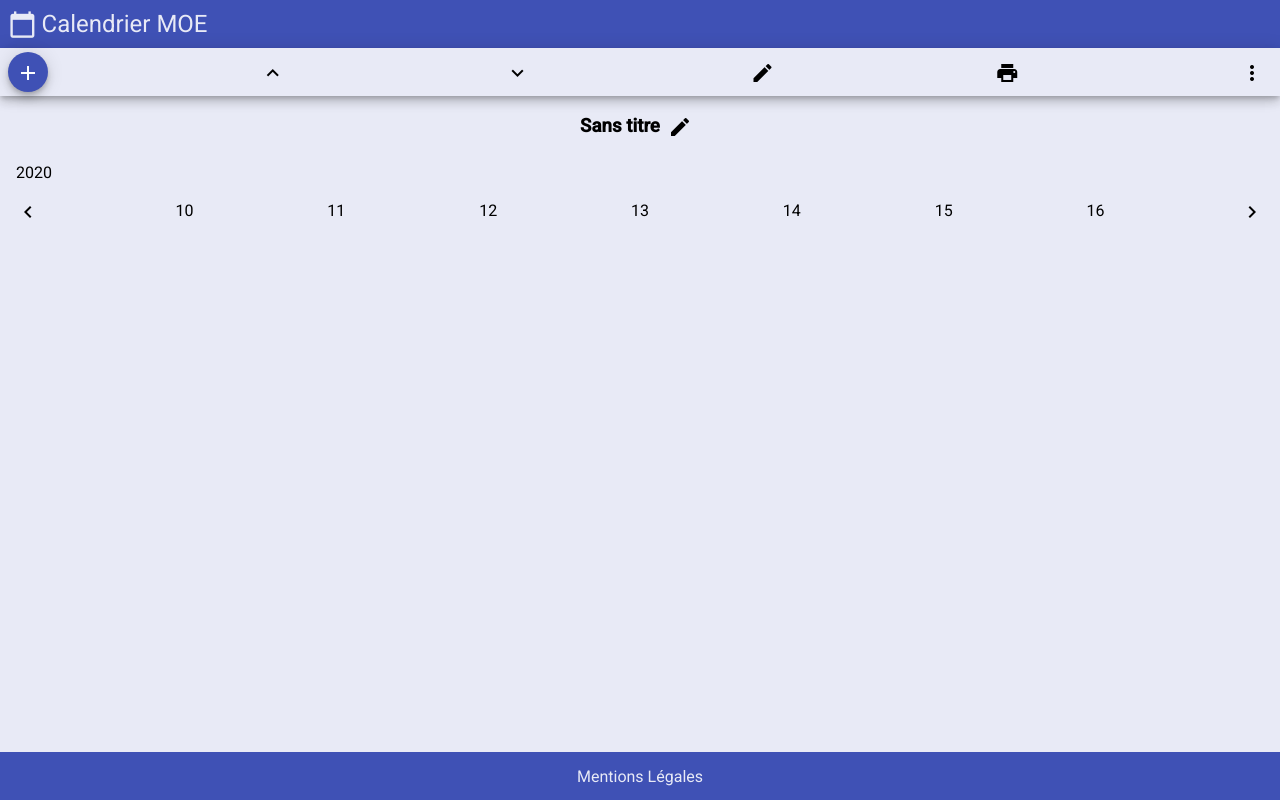
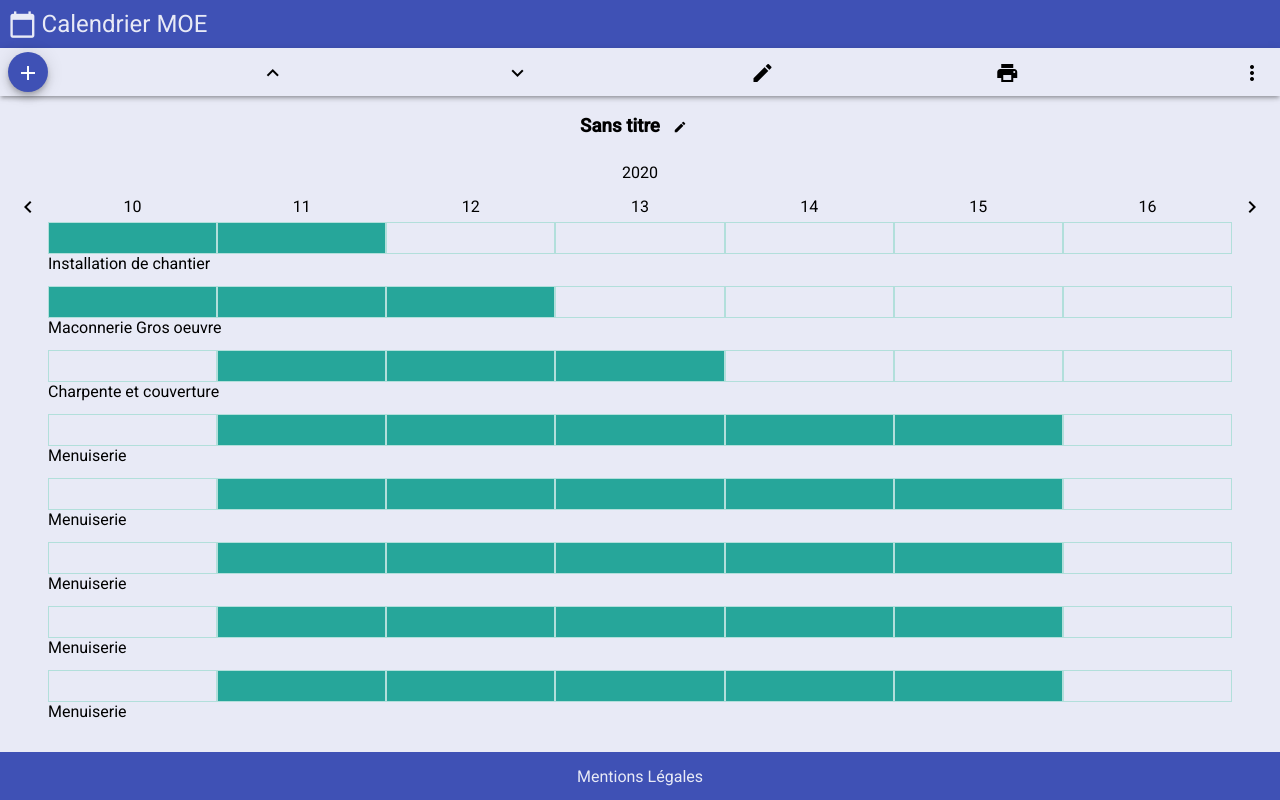
Before and after one commit to jlguenego/moe-calendar, an Angular app: page /planning in a window 1280 px wide. Built offline with nearby package versions, Linux system fonts and the light colour scheme.

Commit message:
show planning done

```diff
--- a/src/app/planning/planning.component.html
+++ b/src/app/planning/planning.component.html
@@ -1,5 +1,5 @@
 <main>
-  <section class="command mat-elevation-z6">
+  <section class="command mat-elevation-z3">
     <nav>
       <button mat-mini-fab color="primary" aria-label="up">
         <mat-icon>add</mat-icon>
@@ -24,25 +24,37 @@
   <section class="title">
     <h1>Sans titre</h1>
     <button mat-icon-button aria-label="up">
-      <mat-icon>edit</mat-icon>
+      <mat-icon [inline]="true">edit</mat-icon>
     </button>
   </section>
   <section class="content">
+    <div class="arrow">
+      <button mat-icon-button aria-label="previous">
+        <mat-icon>keyboard_arrow_left</mat-icon>
+      </button>
+    </div>
     <header>
       <section class="year">
         <span>2020</span>
       </section>
       <section class="week">
-        <button mat-icon-button aria-label="previous">
-          <mat-icon>keyboard_arrow_left</mat-icon>
-        </button>
         <span *ngFor="let weekNbr of [10, 11, 12, 13, 14, 15, 16]">
           {{ weekNbr }}
         </span>
-        <button mat-icon-button aria-label="next">
-          <mat-icon>keyboard_arrow_right</mat-icon>
-        </button>
+      </section>
+      <section class="task" *ngFor="let t of tasks">
+        <div class="bar">
+          <span *ngFor="let sel of t.selected" [class.selected]="sel"></span>
+        </div>
+        <div class="name">
+          {{ t.name }}
+        </div>
       </section>
     </header>
+    <div class="arrow">
+      <button mat-icon-button aria-label="next">
+        <mat-icon>keyboard_arrow_right</mat-icon>
+      </button>
+    </div>
   </section>
 </main>
--- a/src/app/planning/planning.component.scss
+++ b/src/app/planning/planning.component.scss
@@ -1,8 +1,10 @@
 @import "src/variables.scss";
+
+$top: 3em;
 
 .command {
   position: fixed;
-  top: 3em;
+  top: $top;
   left: 0;
   right: 0;
   z-index: 1;
@@ -20,13 +22,28 @@ nav {
 }
 
 .title {
-  margin-top: 3em;
+  margin-top: $top;
   display: flex;
   justify-content: center;
   align-items: center;
 }
 
+.content {
+  display: flex;
+
+  header {
+    flex-grow: 1;
+  }
+
+  .arrow {
+    height: 4.4em;
+    display: flex;
+    align-items: flex-end;
+  }
+
   .year {
+    display: flex;
+    justify-content: center;
     span {
       display: flex;
       padding: 0.5em;
@@ -38,7 +55,38 @@ nav {
     justify-content: space-between;
     align-items: center;
     span {
-    display: inline-block;
-    padding: 0.4em;
+      display: flex;
+      justify-content: center;
+      align-items: center;
+      height: 2em;
+      width: 100%;
+      border: 0.1em solid transparent;
     }
   }
+
+  .task {
+    > .bar {
+      display: flex;
+      justify-content: space-between;
+      align-items: center;
+      span {
+        display: flex;
+        justify-content: center;
+        align-items: center;
+        height: 2em;
+        width: 100%;
+        border: 0.05em solid mat-color($secondary, 100);
+        &.selected {
+          background: mat-color($secondary, 400);
+        }
+      }
+    }
+
+    > .name {
+      display: flex;
+      justify-content: space-between;
+      align-items: flex-start;
+      height: 2em;
+    }
+  }
+}
--- a/src/app/planning/planning.component.ts
+++ b/src/app/planning/planning.component.ts
@@ -3,13 +3,45 @@ import { Component, OnInit } from '@angular/core';
 @Component({
   selector: 'app-planning',
   templateUrl: './planning.component.html',
-  styleUrls: ['./planning.component.scss']
+  styleUrls: ['./planning.component.scss'],
 })
 export class PlanningComponent implements OnInit {
+  tasks = [
+    {
+      name: 'Installation de chantier',
+      selected: [1, 1, 0, 0, 0, 0, 0],
+    },
+    {
+      name: 'Maconnerie Gros oeuvre',
+      selected: [1, 1, 1, 0, 0, 0, 0],
+    },
+    {
+      name: 'Charpente et couverture',
+      selected: [0, 1, 1, 1, 0, 0, 0],
+    },
+    {
+      name: 'Menuiserie',
+      selected: [0, 1, 1, 1, 1, 1, 0],
+    },
+    {
+      name: 'Menuiserie',
+      selected: [0, 1, 1, 1, 1, 1, 0],
+    },
+    {
+      name: 'Menuiserie',
+      selected: [0, 1, 1, 1, 1, 1, 0],
+    },
+    {
+      name: 'Menuiserie',
+      selected: [0, 1, 1, 1, 1, 1, 0],
+    },
+    {
+      name: 'Menuiserie',
+      selected: [0, 1, 1, 1, 1, 1, 0],
+    },
+  ];
 
-  constructor() { }
+  constructor() {}
 
-  ngOnInit(): void {
-  }
-
+  ngOnInit(): void {}
 }
--- a/src/app/routes/home/home.component.html
+++ b/src/app/routes/home/home.component.html
@@ -1,11 +1,7 @@
 <main>
+  <section>
     <h1>Les plannings de la MOE</h1>
     <div class="card-list">
-    <mat-card>Simple card</mat-card>
-    <mat-card>Simple card</mat-card>
-    <mat-card>Simple card</mat-card>
-    <mat-card>Simple card</mat-card>
-    <mat-card>Simple card</mat-card>
       <a routerLink="/planning">
         <mat-card class="add">
           <div>
@@ -15,5 +11,11 @@
           </div>
         </mat-card>
       </a>
+      <mat-card>Simple card</mat-card>
+      <mat-card>Simple card</mat-card>
+      <mat-card>Simple card</mat-card>
+      <mat-card>Simple card</mat-card>
+      <mat-card>Simple card</mat-card>
     </div>
+  </section>
 </main>
--- a/src/variables.scss
+++ b/src/variables.scss
@@ -3,6 +3,7 @@
 @include mat-core();
 
 $primary: mat-palette($mat-indigo);
+$secondary: mat-palette($mat-teal);
 $accent: mat-palette($mat-pink, A200, A100, A400);
 $theme: mat-light-theme(
   (
```
Lines whose indentation alone changed are shown as unchanged.
